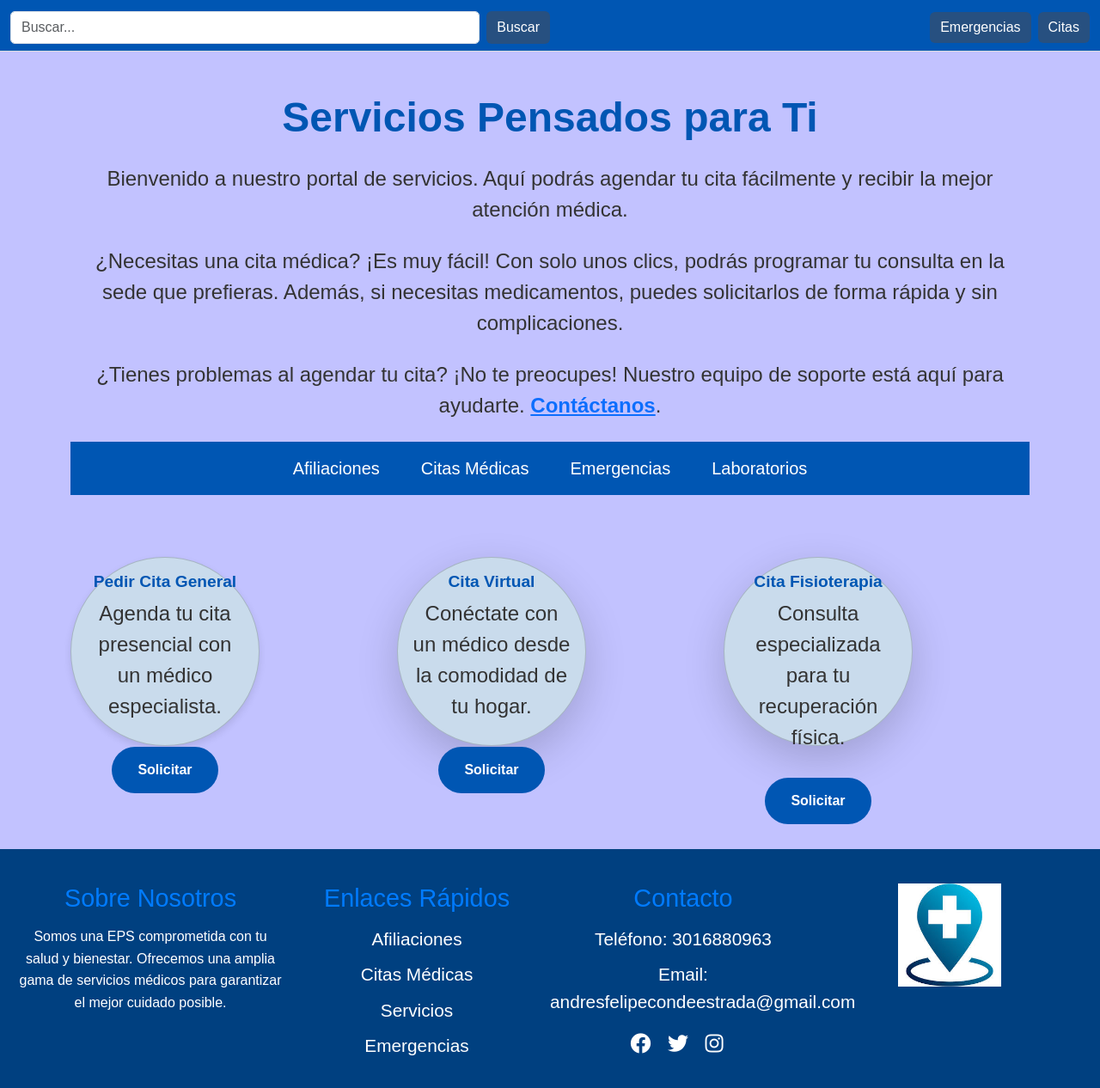
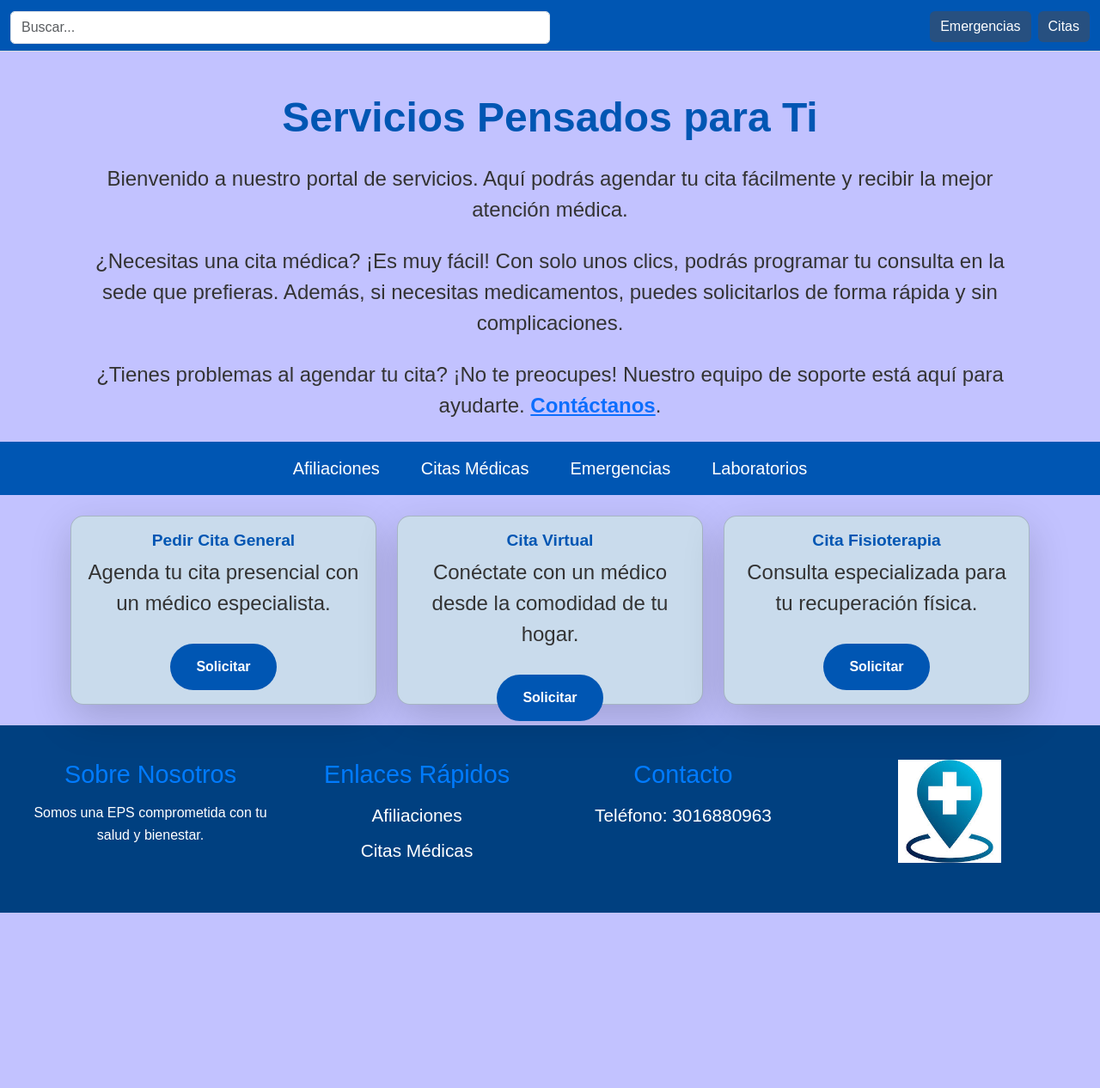
Before and after one commit to Andrescon0212/EPS, a plain HTML site: page citas.html in a window 1280 px wide. Shown: the part 76-1342 px from the top of the page at 86% size. After the commit the page ends 1138 px from the top, so only its background shows below. Drawn offline with nearby package versions, Linux system fonts and the light colour scheme.

Commit message:
actualizacio, cards responsives citas

```diff
--- a/citas.html
+++ b/citas.html
@@ -14,7 +14,6 @@
 <body>
 
 <!-- Primer Navbar con Logo -->
-<!-- Primer Navbar más grande -->
 <nav class="navbar navbar-expand-lg navbar-dark navbar-custom">
     <div class="container-fluid">
         <a class="navbar-brand" href="#">
@@ -44,20 +43,22 @@
     </div>
 </nav>
 
-<!-- Segundo Navbar con mejor distribución -->
+<!-- Segundo Navbar -->
 <nav class="navbar navbar-light navbar-custom">
     <div class="container-fluid">
-    <form class="d-flex w-50">
+        <form class="d-flex w-100 justify-content-between">
+            <div class="w-50">
                 <input class="form-control me-2" type="search" placeholder="Buscar..." aria-label="Buscar">
-        <button class="btn btn-custom" type="submit">Buscar</button>
-    </form>
-    <div class="d-flex ms-auto">
+            </div>
+            <div class="d-flex">
                 <a href="./emergencias.html"><button class="btn btn-custom me-2">Emergencias</button></a>
                 <a href="./citas.html"><button class="btn btn-custom">Citas</button></a>
             </div>
+        </form>
     </div>
 </nav>
 
+<!-- Contenido Principal -->
 <div class="container mt-5 text-center">
     <h2 class="mb-4 display-5 fw-bold">Servicios Pensados para Ti</h2>
     <p class="lead mb-4">
@@ -70,10 +71,14 @@
         ¿Tienes problemas al agendar tu cita? ¡No te preocupes! Nuestro equipo de soporte está aquí para ayudarte.
         <a href="https://web.whatsapp.com/" class="text-primary fw-bold">Contáctanos</a>.
     </p>
+</div>
 
-    <!-- Tercer Navbar con más opciones -->
-<nav class="navbar navbar-expand-lg navbar-custom g-5">
-    <div class="container-fluid ">
+<!-- Tercer Navbar -->
+<nav class="navbar navbar-expand-lg navbar-custom">
+    <div class="container-fluid">
+        <button class="navbar-toggler" type="button" data-bs-toggle="collapse" data-bs-target="#navbarOptions" aria-controls="navbarOptions" aria-expanded="false" aria-label="Toggle navigation">
+            <span class="navbar-toggler-icon"></span>
+        </button>
         <div class="collapse navbar-collapse justify-content-center" id="navbarOptions">
             <ul class="navbar-nav d-flex justify-content-center">
                 <li class="nav-item mx-3">
@@ -92,17 +97,12 @@
         </div>
     </div>
 </nav>
-<br><br>
 
-    </div>
-
-
-
-
-        <div class="container mt-4 ">
-            <div class="row justify-content-center ">
-            <div class="col-md-4">
-                <div class="card text-center rounded-circle service-card mb-4">
+<!-- Cards de Servicios -->
+<div class="container mt-4">
+    <div class="row justify-content-center">
+        <div class="col-md-4 col-sm-6 col-12">
+            <div class="card text-center service-card mb-4 shadow-lg">
                 <div class="card-body d-flex flex-column justify-content-center align-items-center">
                     <h5 class="card-title">Pedir Cita General</h5>
                     <p class="card-text">Agenda tu cita presencial con un médico especialista.</p>
@@ -111,8 +111,8 @@
             </div>
         </div>
 
-            <div class="col-md-4">
-                <div class="card text-center rounded-circle service-card mb-4 shadow-lg">
+        <div class="col-md-4 col-sm-6 col-12">
+            <div class="card text-center service-card mb-4 shadow-lg">
                 <div class="card-body d-flex flex-column justify-content-center align-items-center">
                     <h5 class="card-title">Cita Virtual</h5>
                     <p class="card-text">Conéctate con un médico desde la comodidad de tu hogar.</p>
@@ -121,51 +121,44 @@
             </div>
         </div>
 
-            <div class="col-md-4">
-                <div class="card text-center rounded-circle service-card mb-4 shadow-lg">
+        <div class="col-md-4 col-sm-6 col-12">
+            <div class="card text-center service-card mb-4 shadow-lg">
                 <div class="card-body d-flex flex-column justify-content-center align-items-center">
                     <h5 class="card-title">Cita Fisioterapia</h5>
                     <p class="card-text">Consulta especializada para tu recuperación física.</p>
-                    <a href="./pedircita.html" class="btn btn-primary  ">Solicitar</a>
+                    <a href="./pedircita.html" class="btn btn-primary">Solicitar</a>
                 </div>
             </div>
         </div>
     </div>
 </div>
-        <br><br><br><br>
+
 
 
 <!-- Footer -->
 <footer class="footer">
     <div class="footer-section">
         <h5>Sobre Nosotros</h5>
-        <p>Somos una EPS comprometida con tu salud y bienestar. Ofrecemos una amplia gama de servicios médicos para garantizar el mejor cuidado posible.</p>
+        <p>Somos una EPS comprometida con tu salud y bienestar.</p>
     </div>
     <div class="footer-section">
         <h5>Enlaces Rápidos</h5>
         <ul>
             <li><a href="./afiliaciones.html">Afiliaciones</a></li>
             <li><a href="./citas.html">Citas Médicas</a></li>
-            <li><a href="./servicios.html">Servicios</a></li>
-            <li><a href="./emergencias.html">Emergencias</a></li>
         </ul>
     </div>
     <div class="footer-section">
         <h5>Contacto</h5>
         <ul>
             <li><a href="https://web.whatsapp.com/">Teléfono: 3016880963</a></li>
-            <li><a href="https://mail.google.com/mail/u/0/#inbox">Email: andresfelipecondeestrada@gmail.com </a></li>
         </ul>
-        <div class="social-icons">
-            <a href="https://www.facebook.com/epssura/?locale=es_LA"><i class="fab fa-facebook"></i></a>
-            <a href="https://x.com/epssura?lang=es"><i class="fab fa-twitter"></i></a>
-            <a href="https://www.instagram.com/segurossura/?hl=es"><i class="fab fa-instagram"></i></a>
-        </div>
     </div>
     <div class="footer-section logo">
         <a href="./index.html"><img src="./img/logo.jfif" alt="Logo de la EPS"></a>
     </div>
 </footer>
+
 <script src="https://cdn.jsdelivr.net/npm/bootstrap@5.3.0-alpha1/dist/js/bootstrap.bundle.min.js"></script>
 </body>
 </html>
--- a/estilos.css
+++ b/estilos.css
@@ -568,3 +568,36 @@ body {
         margin-bottom: 10px;
     }
 }
+
+/* Estilo general para las cards */
+.service-card {
+    border-radius: 15px; /* Cambiar el estilo si no deseas el círculo completo */
+    transition: transform 0.2s;
+}
+
+.service-card:hover {
+    transform: scale(1.05);
+}
+
+/* Estilos para pantallas pequeñas (menos de 576px) */
+@media (max-width: 575.98px) {
+    .service-card {
+        width: 100%; /* Asegura que ocupen todo el ancho */
+        margin: 0 auto; /* Centra la card */
+    }
+}
+
+/* Estilos para pantallas medianas (576px a 768px) */
+@media (min-width: 576px) and (max-width: 767.98px) {
+    .service-card {
+        width: 100%;
+        margin: 0 auto;
+    }
+}
+
+/* Estilos para pantallas grandes (mayores a 768px) */
+@media (min-width: 768px) {
+    .service-card {
+        width: auto; /* Mantener el tamaño predeterminado */
+    }
+}
```
Lines whose indentation alone changed are shown as unchanged.
